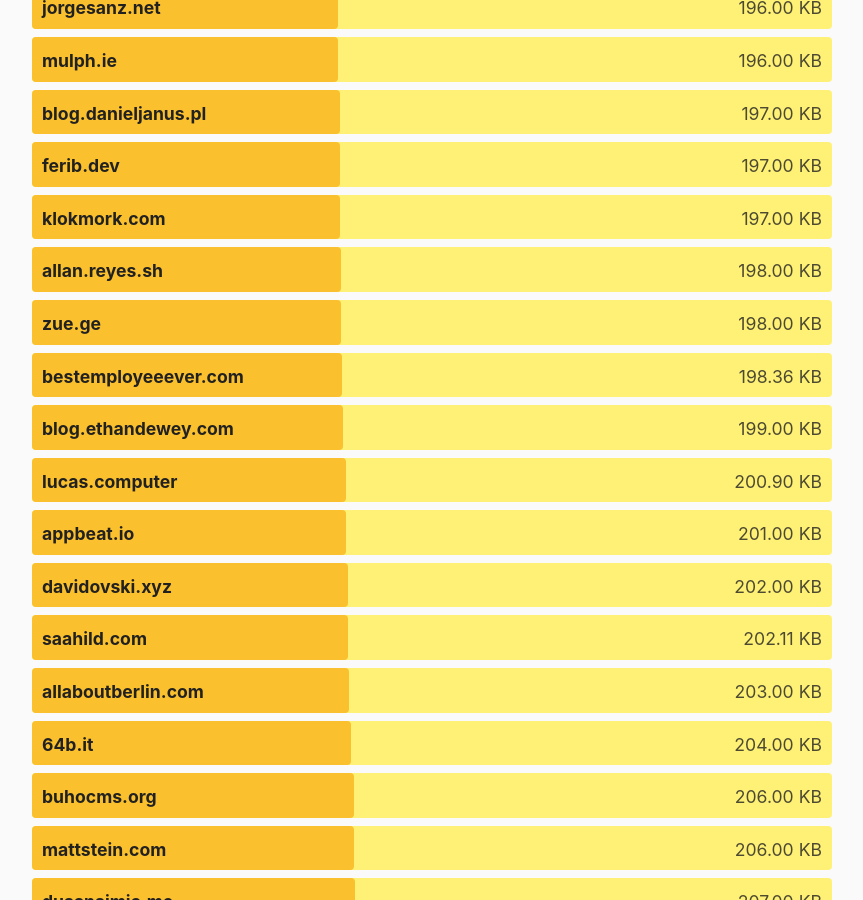
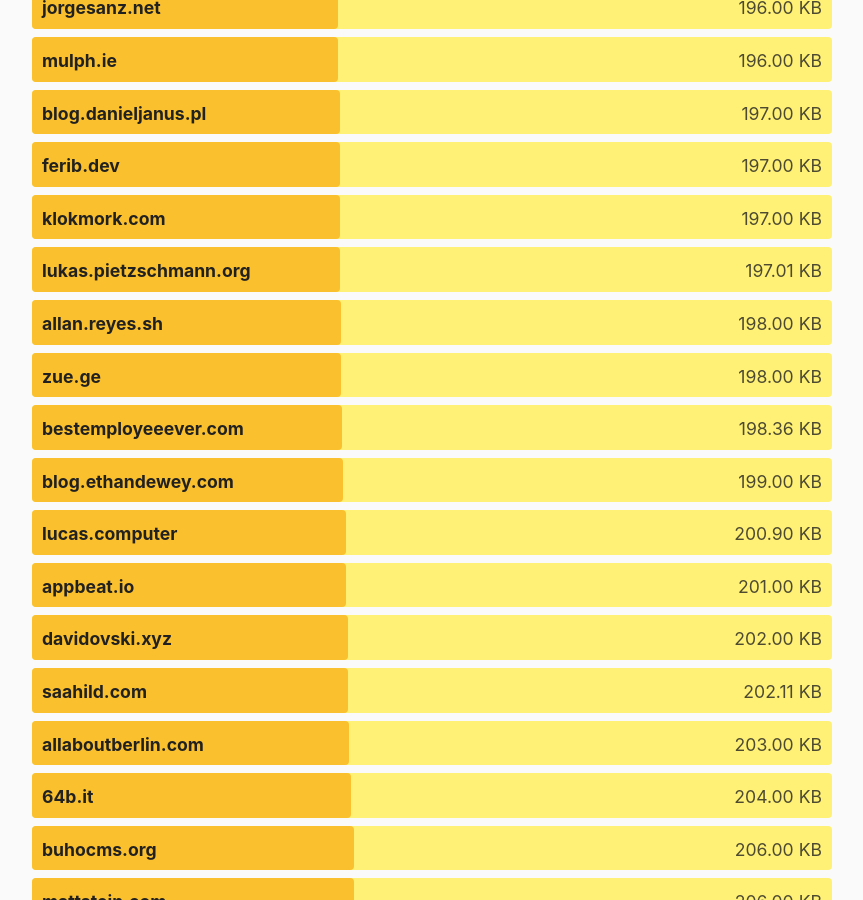
Before and after one commit to kevquirk/512kb.club, a Jekyll site: the page built from index.md, in a window 1280 px wide and 900 px high, scrolled down 34779 px. Shown: the whole window, without its empty margins (208-1071 px from the left). Built offline with Jekyll 4.4.1, drawn with Linux system fonts in a browser that asks for light colours; some of the changed text lies outside the part shown.

Commit message:
Updated lukas.pietzschmann.org

```diff
--- a/_data/sites.yml
+++ b/_data/sites.yml
@@ -2290,8 +2290,8 @@
 
 - domain: lukas.pietzschmann.org
   url: https://lukas.pietzschmann.org/
-  size: 291.21
-  last_checked: 2024-07-06
+  size: 197.01
+  last_checked: 2024-09-11
 
 - domain: luke.marzen.me
   url: https://luke.marzen.me/
```
